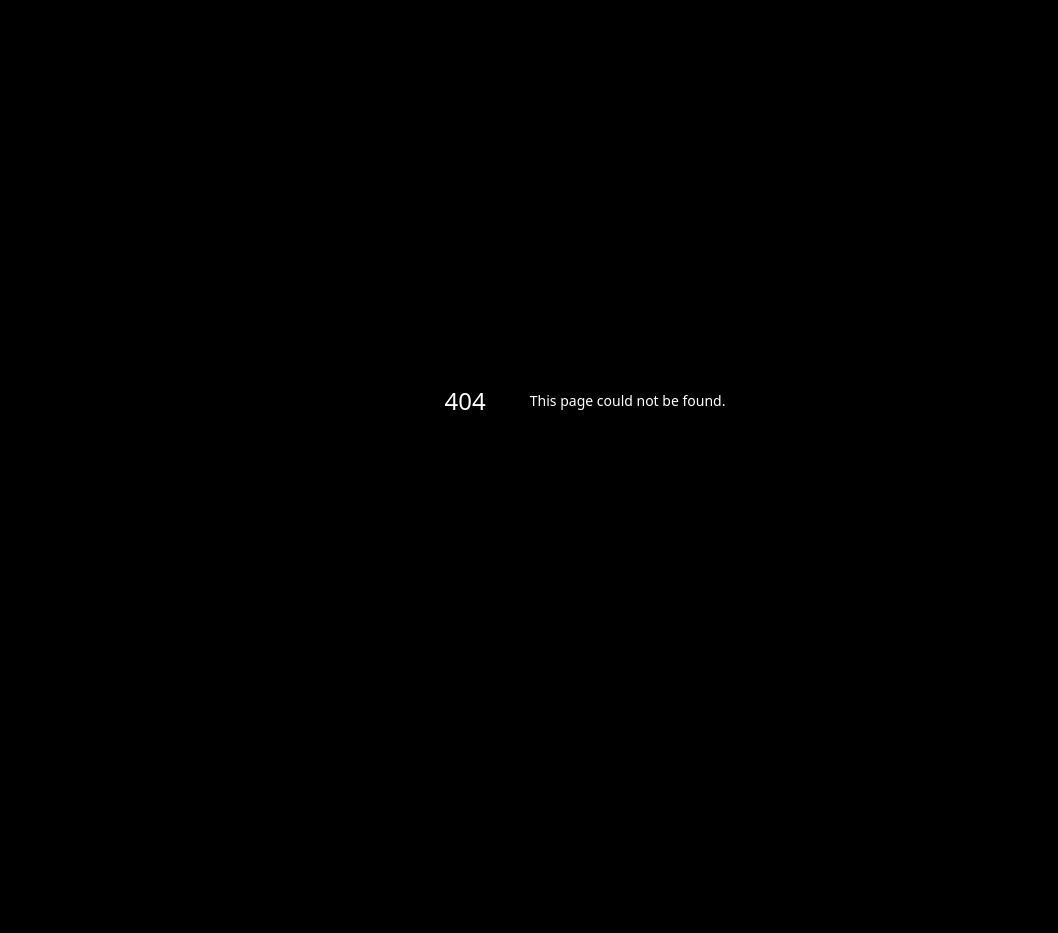
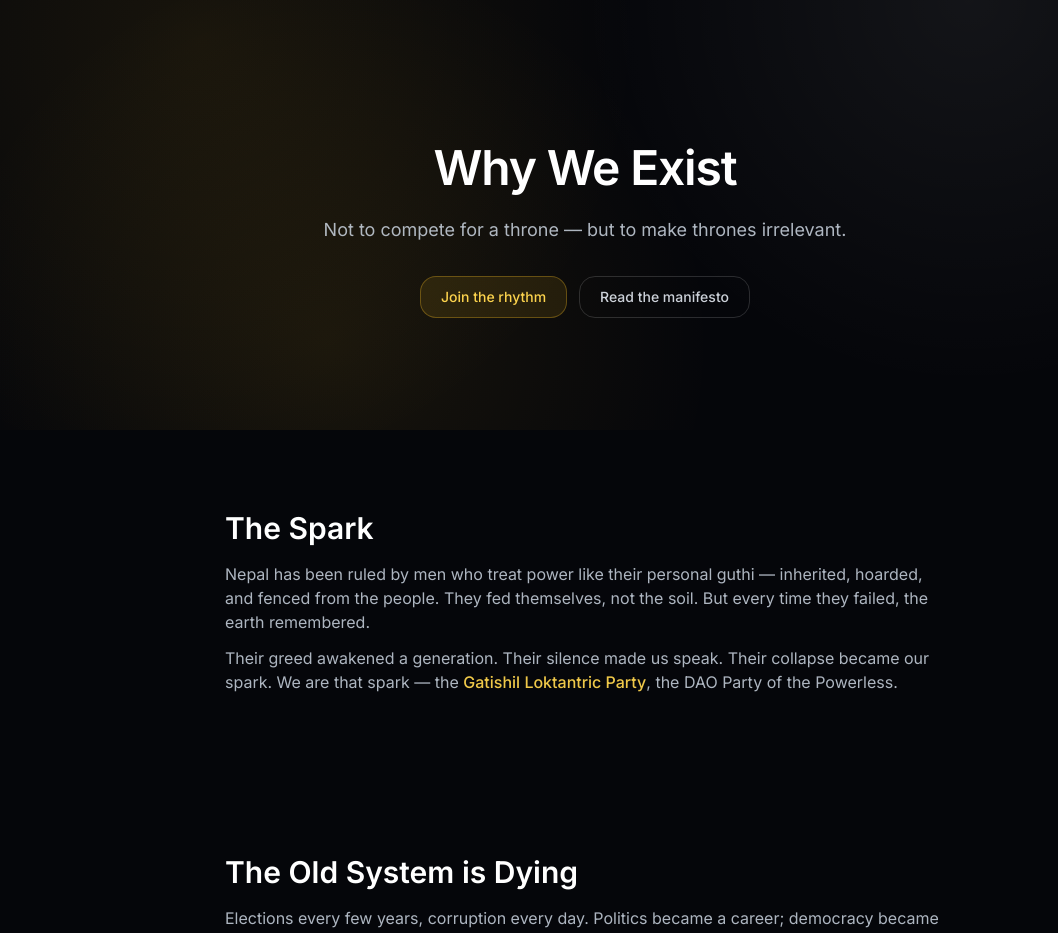
Before and after one commit to Zenslim/Gatishil, a Next.js app: page /why in a window 1280 px wide. Before the commit this address had no page. Shown: the top 933 px of the page, without its empty margins (55-1113 px from the left). Before the commit the page ends 800 px from the top, so only its background shows below. Built offline with nearby package versions, Linux system fonts and the light colour scheme.

Commit message:
Create page.jsx

```diff
--- /dev/null
+++ b/app/why/page.jsx
@@ -0,0 +1,194 @@
+import Head from 'next/head'
+import { motion } from 'framer-motion'
+
+const fadeUp = (delay = 0) => ({
+  hidden: { opacity: 0, y: 24 },
+  show: {
+    opacity: 1,
+    y: 0,
+    transition: { duration: 0.8, ease: [0.22, 1, 0.36, 1], delay }
+  }
+})
+
+const Section = ({ children, delay = 0 }) => (
+  <motion.section
+    variants={fadeUp(delay)}
+    initial="hidden"
+    whileInView="show"
+    viewport={{ once: true, amount: 0.2 }}
+    className="max-w-3xl mx-auto px-4 sm:px-6 py-14 sm:py-20"
+  >
+    {children}
+  </motion.section>
+)
+
+const vows = [
+  { icon: "🔥", title: "Courage", text: "Stop accepting helplessness. The elephant rope snaps when we remember our strength." },
+  { icon: "🌱", title: "Livelihood", text: "Build on your own soil. Eat from your own harvest; no one can buy your hunger." },
+  { icon: "⚖️", title: "Justice", text: "Judge the judge. If the fence eats the crops, who protects the field?" },
+  { icon: "🌍", title: "Transparency", text: "Let sunlight be the policy. A thief hides in darkness; sunlight heals the nation." },
+  { icon: "🤝", title: "Solidarity", text: "Bundle the sticks. Alone we are prey; together we shake the sky." },
+  { icon: "🛠", title: "Servitude", text: "Serve, don’t rule. Power is not ownership; it is responsibility." },
+  { icon: "🎶", title: "Culture", text: "Every voice sings. We are not a solo — we are a chorus." },
+  { icon: "❤️", title: "Freedom", text: "Dare to fly. A throne looks powerful only while we kneel." }
+]
+
+export default function Why() {
+  return (
+    <>
+      <Head>
+        <title>Why — Gatishil Nepal</title>
+        <meta name="description" content="Why Gatishil exists: a DAO party for the powerless, building a parallel life where economy and culture come first." />
+      </Head>
+
+      <main className="min-h-screen bg-[#05060a] text-white selection:bg-amber-300/20">
+        {/* Hero */}
+        <section className="relative overflow-hidden">
+          <div className="pointer-events-none absolute inset-0">
+            {/* soft stars */}
+            <div className="absolute inset-0 [background:radial-gradient(circle_at_20%_10%,rgba(251,191,36,0.08)_0,transparent_40%),radial-gradient(circle_at_80%_0%,rgba(255,255,255,0.06)_0,transparent_35%),radial-gradient(circle_at_30%_80%,rgba(251,191,36,0.08)_0,transparent_40%)]" />
+          </div>
+
+          <div className="relative max-w-4xl mx-auto px-4 sm:px-6 pt-28 pb-20 sm:pt-36 sm:pb-28 text-center">
+            <motion.h1
+              initial={{ opacity: 0, y: 18 }}
+              animate={{ opacity: 1, y: 0 }}
+              transition={{ duration: 0.9, ease: [0.22, 1, 0.36, 1] }}
+              className="text-3xl sm:text-5xl font-semibold tracking-tight"
+            >
+              Why We Exist
+            </motion.h1>
+            <motion.p
+              initial={{ opacity: 0 }}
+              animate={{ opacity: 1 }}
+              transition={{ delay: 0.2, duration: 0.9 }}
+              className="mt-4 sm:mt-6 text-balance text-slate-300/85 text-base sm:text-lg"
+            >
+              Not to compete for a throne — but to make thrones irrelevant.
+            </motion.p>
+            <motion.div
+              initial={{ opacity: 0, y: 20 }}
+              animate={{ opacity: 1, y: 0 }}
+              transition={{ delay: 0.35, duration: 0.8 }}
+              className="mt-8 flex items-center justify-center gap-3"
+            >
+              <a href="/join" className="rounded-2xl border border-amber-400/30 bg-amber-400/10 hover:bg-amber-400/20 px-5 py-2.5 text-amber-300 text-sm font-medium transition">
+                Join the rhythm
+              </a>
+              <a href="/manifesto" className="rounded-2xl border border-white/15 hover:border-white/25 px-5 py-2.5 text-sm font-medium text-slate-200/90 transition">
+                Read the manifesto
+              </a>
+            </motion.div>
+          </div>
+        </section>
+
+        {/* Section 1: The Spark */}
+        <Section>
+          <h2 className="text-2xl sm:text-3xl font-semibold">The Spark</h2>
+          <p className="mt-4 text-slate-300/85">
+            Nepal has been ruled by men who treat power like their personal guthi — inherited, hoarded, and fenced from the people.
+            They fed themselves, not the soil. But every time they failed, the earth remembered.
+          </p>
+          <p className="mt-3 text-slate-300/85">
+            Their greed awakened a generation. Their silence made us speak. Their collapse became our spark. We are that spark —
+            the <span className="text-amber-300/95 font-medium">Gatishil Loktantric Party</span>, the DAO Party of the Powerless.
+          </p>
+        </Section>
+
+        {/* Section 2: Old System */}
+        <Section delay={0.05}>
+          <h2 className="text-2xl sm:text-3xl font-semibold">The Old System is Dying</h2>
+          <p className="mt-4 text-slate-300/85">
+            Elections every few years, corruption every day. Politics became a career; democracy became a market of slogans.
+            They sold us pain, then sold us hope. True power is not taken — it is reclaimed.
+          </p>
+          <div className="mt-6 rounded-2xl border border-white/10 bg-white/5 p-5 sm:p-6">
+            <p className="text-amber-300/90 text-sm sm:text-base font-medium">
+              The new chauṭarī is not a stage — it’s a shared ledger of trust. Transparency is the new revolution; sunlight, our policy.
+            </p>
+          </div>
+        </Section>
+
+        {/* Section 3: Parallel Life */}
+        <Section delay={0.1}>
+          <h2 className="text-2xl sm:text-3xl font-semibold">The Parallel Life Begins Here</h2>
+          <div className="mt-4 grid sm:grid-cols-2 gap-4">
+            <div className="rounded-2xl border border-white/10 bg-white/5 p-5 sm:p-6">
+              <h3 className="text-lg font-semibold">Pasaguthi — Roots & Mycelium</h3>
+              <p className="mt-2 text-slate-300/85 text-sm">
+                A digital guthi that reconnects scattered sons and daughters of Nepal. Trust, heritage, and solidarity woven across the world.
+              </p>
+            </div>
+            <div className="rounded-2xl border border-white/10 bg-white/5 p-5 sm:p-6">
+              <h3 className="text-lg font-semibold">ZenSara — Soil & Seed</h3>
+              <p className="mt-2 text-slate-300/85 text-sm">
+                A living model of cooperative wealth — syntropic farms, wellness hubs, crafts, and renewable energy. We grow prosperity that cannot be stolen.
+              </p>
+            </div>
+          </div>
+          <p className="mt-4 text-slate-300/85">
+            Together they form a life the system cannot corrupt — a wealth the state cannot tax with fear.
+          </p>
+        </Section>
+
+        {/* Section 4: Eight Vows */}
+        <Section delay={0.15}>
+          <h2 className="text-2xl sm:text-3xl font-semibold">The Powerless Rise — Eight Vows</h2>
+          <div className="mt-6 grid grid-cols-1 sm:grid-cols-2 lg:grid-cols-4 gap-4">
+            {vows.map((v) => (
+              <motion.div
+                key={v.title}
+                variants={fadeUp(0.02)}
+                initial="hidden"
+                whileInView="show"
+                viewport={{ once: true, amount: 0.2 }}
+                className="p-5 sm:p-6 rounded-2xl bg-white/5 border border-white/10 hover:border-amber-400/30 transition"
+              >
+                <div className="text-2xl">{v.icon}</div>
+                <h3 className="mt-2 text-lg font-semibold">{v.title}</h3>
+                <p className="mt-2 text-slate-300/85 text-sm">{v.text}</p>
+              </motion.div>
+            ))}
+          </div>
+        </Section>
+
+        {/* Section 5: Moving Democracy */}
+        <Section delay={0.18}>
+          <h2 className="text-2xl sm:text-3xl font-semibold">A New Democracy That Moves</h2>
+          <p className="mt-4 text-slate-300/85">
+            Our democracy is not static — it is <span className="text-amber-300/95 font-medium">Gatishil</span>, alive every day.
+            Youth vote not once in five years, but in every decision. Technology becomes the new
+            <span className="font-medium"> chauṭarī</span> — the open square of truth.
+          </p>
+          <ul className="mt-4 space-y-2 text-slate-300/85 text-sm">
+            <li>• Every rupee tracked. Every promise coded.</li>
+            <li>• Every citizen visible, every voice verified.</li>
+            <li>• Service over career. Duty over business.</li>
+          </ul>
+        </Section>
+
+        {/* CTA */}
+        <Section delay={0.22}>
+          <div className="rounded-2xl border border-amber-400/20 bg-gradient-to-b from-amber-400/10 to-amber-400/5 p-8 text-center">
+            <h3 className="text-2xl font-semibold">The rhythm has already begun.</h3>
+            <p className="mt-3 text-slate-300/85">
+              We are not here to compete. We are here to live — and when we move, Nepal moves.
+            </p>
+            <div className="mt-6 flex items-center justify-center gap-3">
+              <a href="/join" className="rounded-2xl border border-amber-400/30 bg-amber-400/10 hover:bg-amber-400/20 px-5 py-2.5 text-amber-300 text-sm font-medium transition">
+                Begin under the tree
+              </a>
+              <a href="/onboard?src=join&step=atmadisha" className="rounded-2xl border border-white/15 hover:border-white/25 px-5 py-2.5 text-sm font-medium text-slate-200/90 transition">
+                Find your Ātma Diśā
+              </a>
+            </div>
+          </div>
+        </Section>
+
+        <footer className="px-4 sm:px-6 pb-16 text-center text-xs text-slate-400/70">
+          © {new Date().getFullYear()} Gatishil Nepal — The DAO Party of the Powerless.
+        </footer>
+      </main>
+    </>
+  )
+}
```
